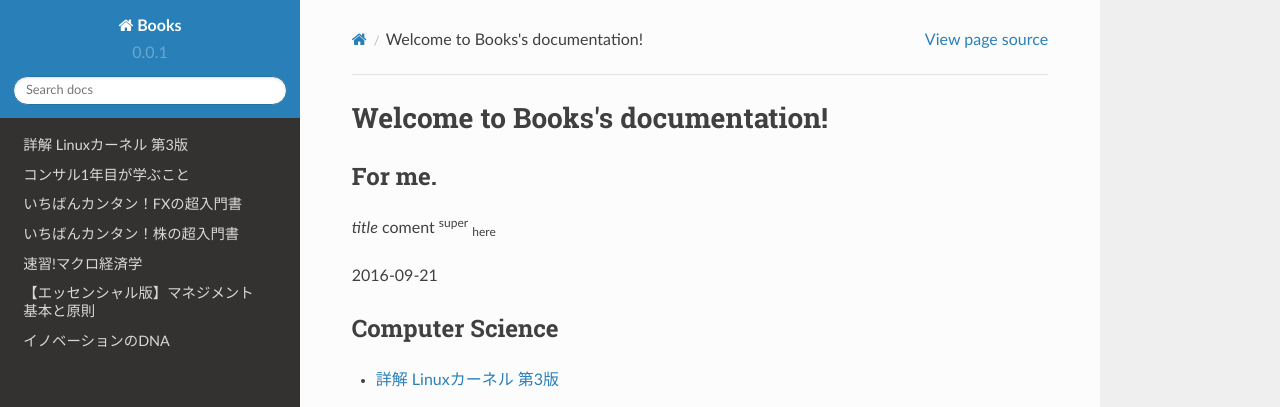
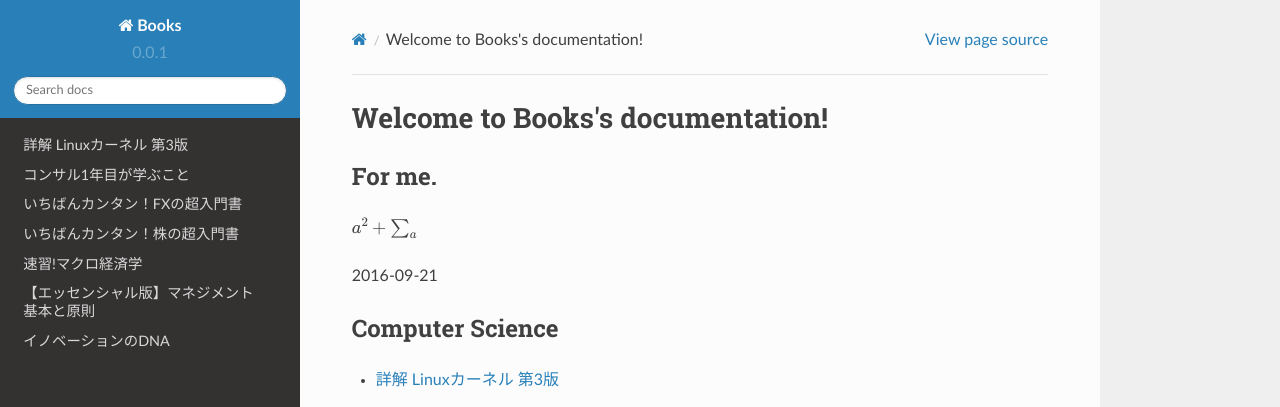
Before and after one commit to Moguf/Books, a Sphinx documentation site: the page built from docs/ja/source/index.rst, in a window 1280 px wide and 962 px high. Shown: the top 407 px of the window. Built offline with Sphinx 7.4.7 and the Read the Docs theme 2.0.0, drawn with Linux system fonts in a browser that asks for light colours; formulas are drawn with MathJax 3.

Commit message:
MOD: add link and test math-img.

```diff
--- a/README.rst
+++ b/README.rst
@@ -1,2 +1,6 @@
 Books
 =====
+
+.. image:: https://readthedocs.org/projects/books/badge/?version=latest
+   :target: http://books.readthedocs.io/en/latest/?badge=latest
+   :alt: Documentation Status
--- a/docs/ja/source/index.rst
+++ b/docs/ja/source/index.rst
@@ -9,8 +9,7 @@
 For me.
 -----------
 
-:t:`title`
-coment :sup:`super` :sub:`here`
+:math:`a^2 + \sum_{a}`
 
 .. |date| date::
 
```
Also changed, not shown: 5 other files.
